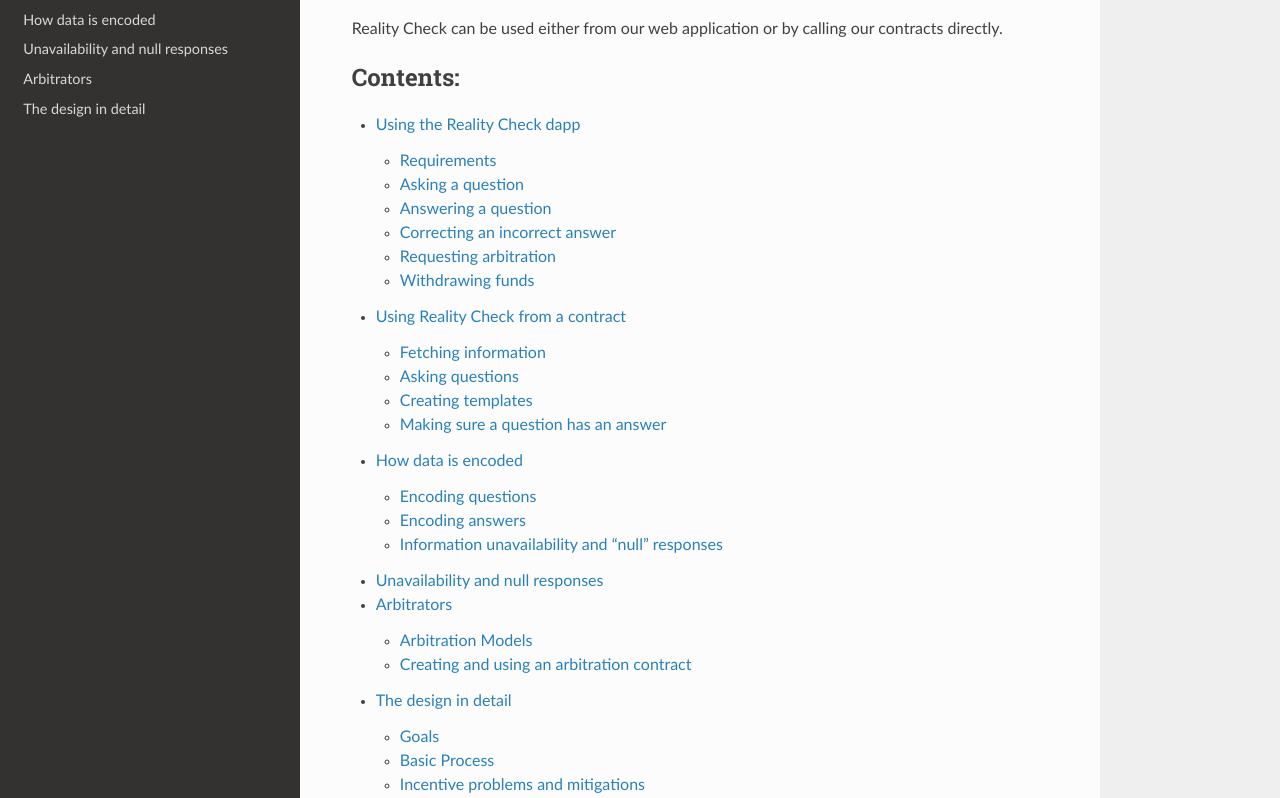
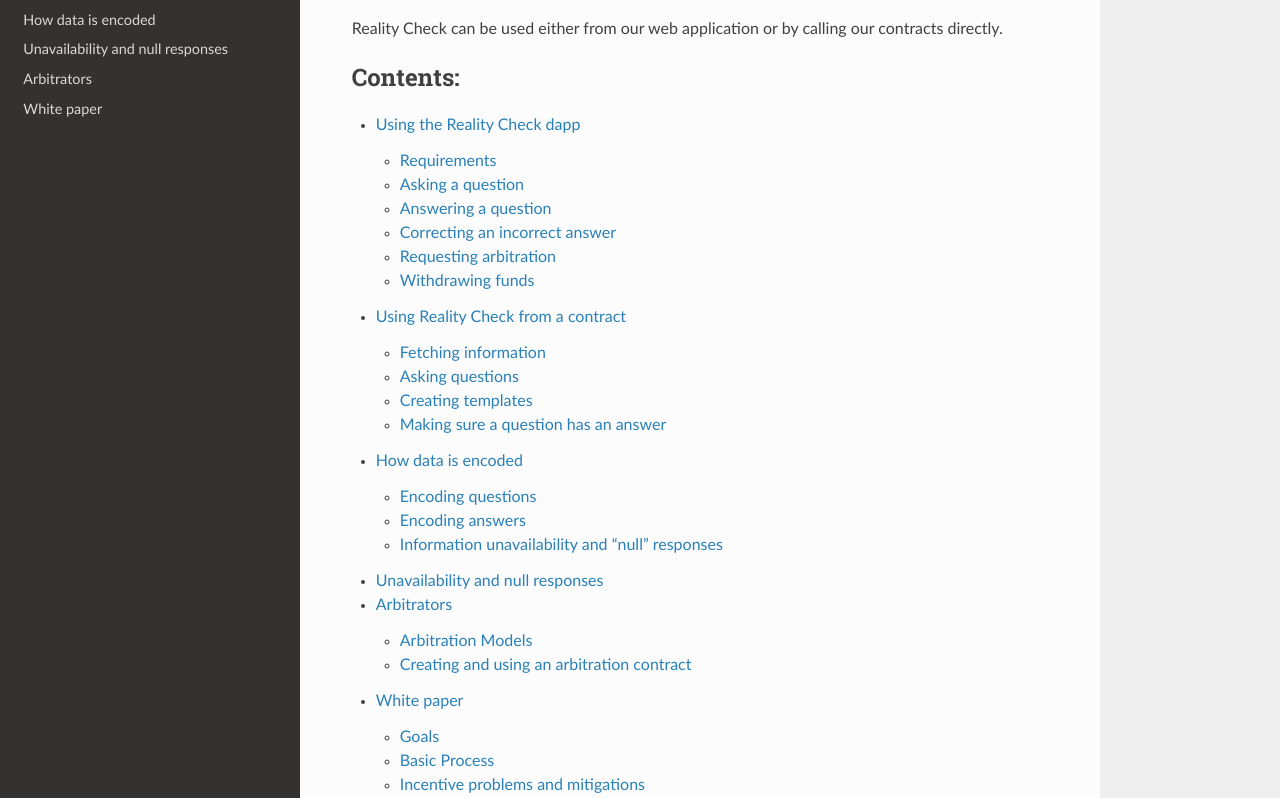
Before and after one commit to realitio/realitio-dapp, a Sphinx documentation site: the page built from docs/index.rst, in a window 1280 px wide and 1249 px high. Shown: the part 191-989 px from the top of the window. Built offline with Sphinx 7.4.7 and the Read the Docs theme 2.0.0, drawn with Linux system fonts in a browser that asks for light colours.

Commit message:
Give in and renamed the design doc "whitepaper".

```diff
--- a/docs/index.rst
+++ b/docs/index.rst
@@ -20,4 +20,4 @@
    encoding
    availability
    arbitrators
-   design
+   whitepaper
--- a/docs/design.rst
+++ b/docs/whitepaper.rst
@@ -1,5 +1,5 @@
-The design in detail
-====================
+White paper
+===========
 
 Goals
 -------------
```
